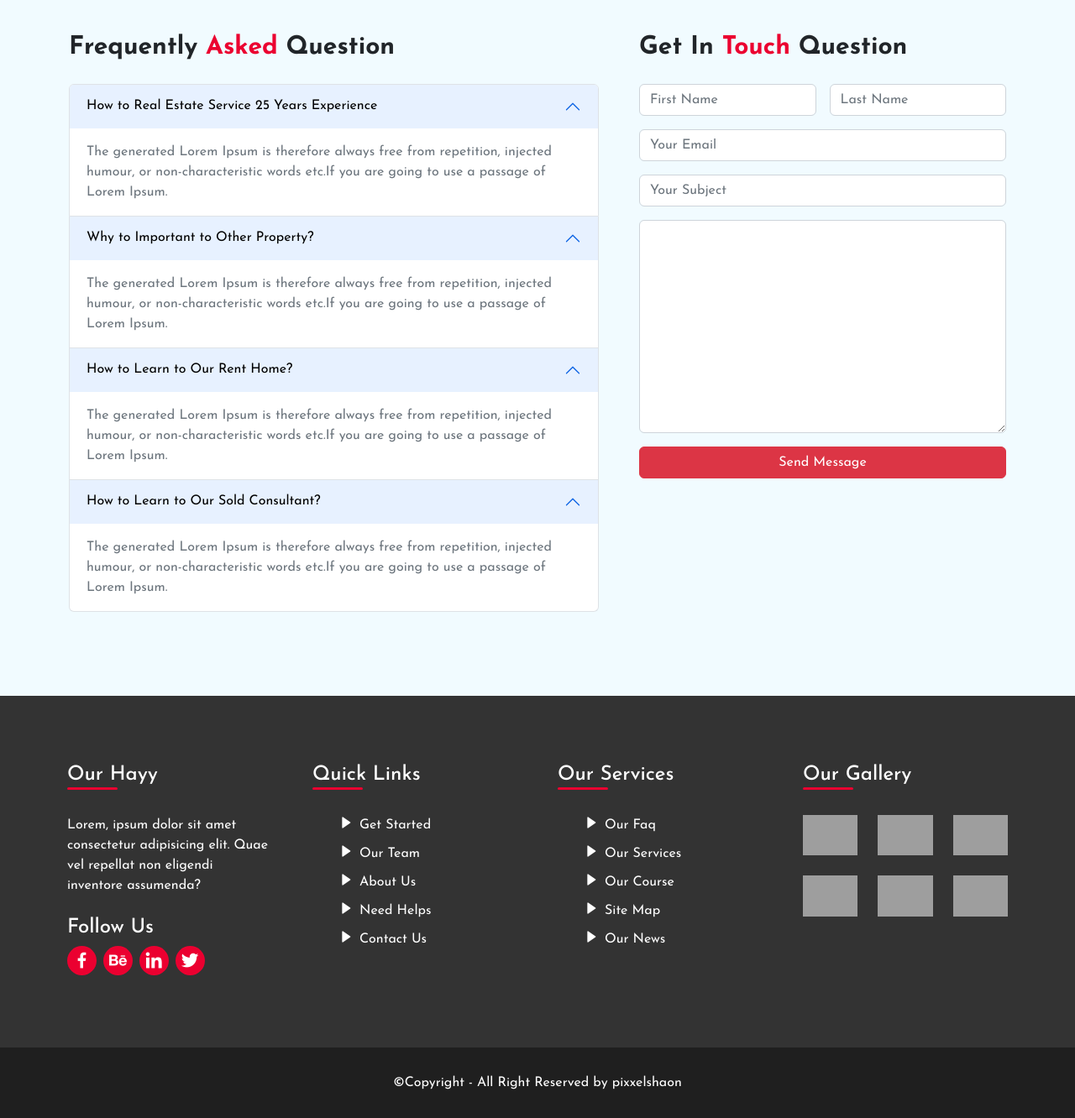
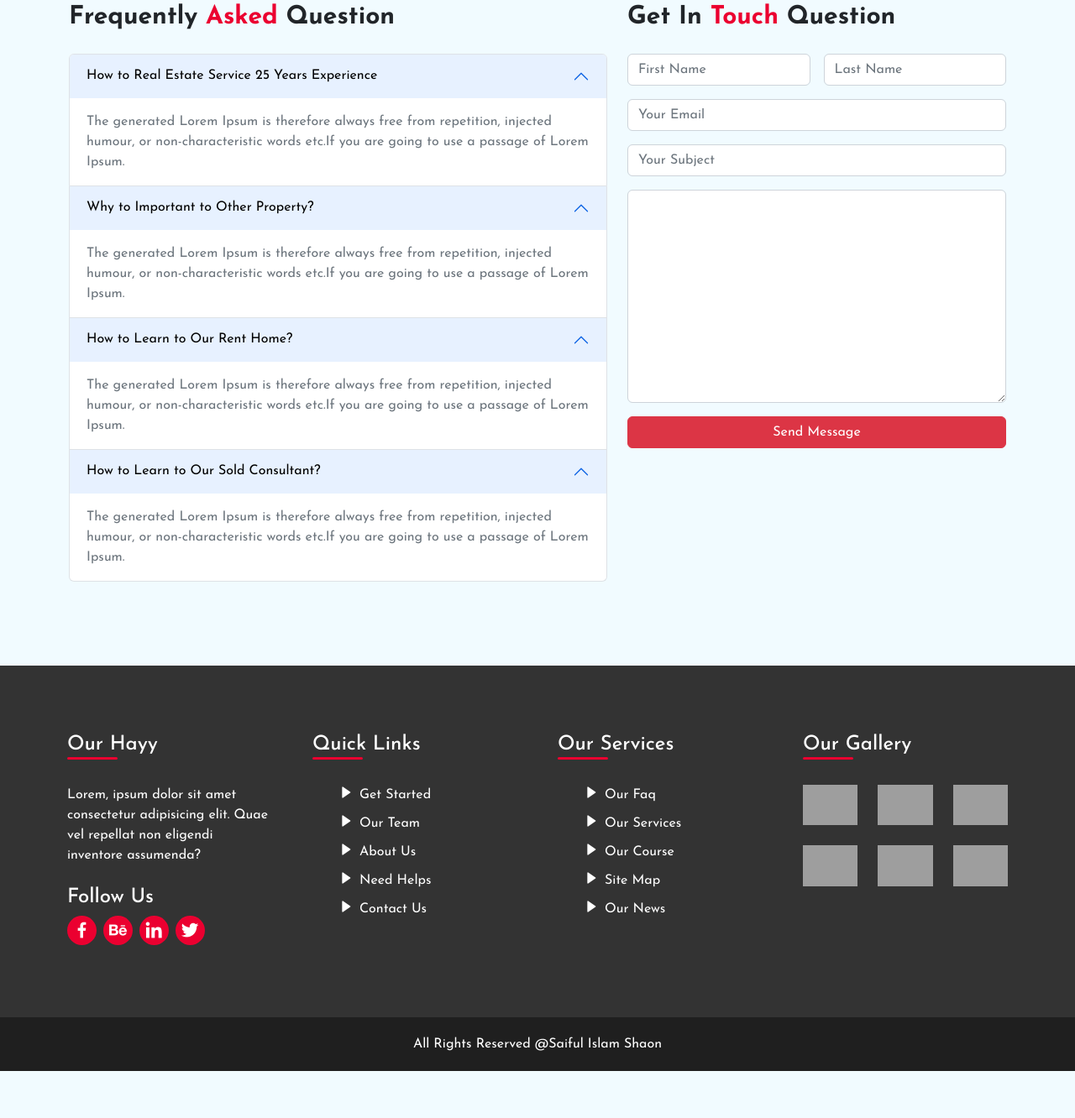
Before and after one commit to pixxelshaon/realestate-landing-page, a plain HTML site: page index.html in a window 1280 px wide. Shown: the part 4092-5424 px from the top of the page at 84% size. After the commit the page ends 5368 px from the top, so only its background shows below. Drawn offline with nearby package versions, Linux system fonts and the light colour scheme; grey boxes are pictures that could not be loaded.

Commit message:
responsive done

```diff
--- a/index.html
+++ b/index.html
@@ -286,7 +286,7 @@
             </div>
         </div>
 
-        <div class="row mt-5 g-5">
+        <div class="row mt-5 g-4">
             <div class="col-lg-4 col-md-12">
                 <div class="blog bg-white">
                     <img src="https://themesfamily.com/tm/hayy/assets/img/service/1.jpg" alt="" class="img-fluid">
@@ -350,7 +350,7 @@
             <div class="right"></div>
         </h3>
 
-        <div class="row mt-5 g-5">
+        <div class="row mt-5 g-4">
             <div class="col-md-7">
                 <h4 class="subsection-heading ">Frequently  <span class="special-text">Asked</span>
                     Question</h4>
@@ -537,9 +537,15 @@
 
 
  </section>
- <div class="row bottom-footer">
-    <div class="col-md-6 mx-auto text-center">©Copyright - All Right Reserved  by pixxelshaon</div>
-</div>
+ <div class="bottom-footer">
+
+        <div class="col-md-6 mx-auto text-center text-white">
+          All Rights Reserved @Saiful Islam Shaon
+        </div>
+
+ </div>
+
+
  </footer>
 
 
--- a/style.css
+++ b/style.css
@@ -274,5 +274,6 @@ footer {
 .bottom-footer {
     background-color: #1f1f1f;
     color: white;
-    padding:30px 0;
+    padding: 20px;
+
 }
```
